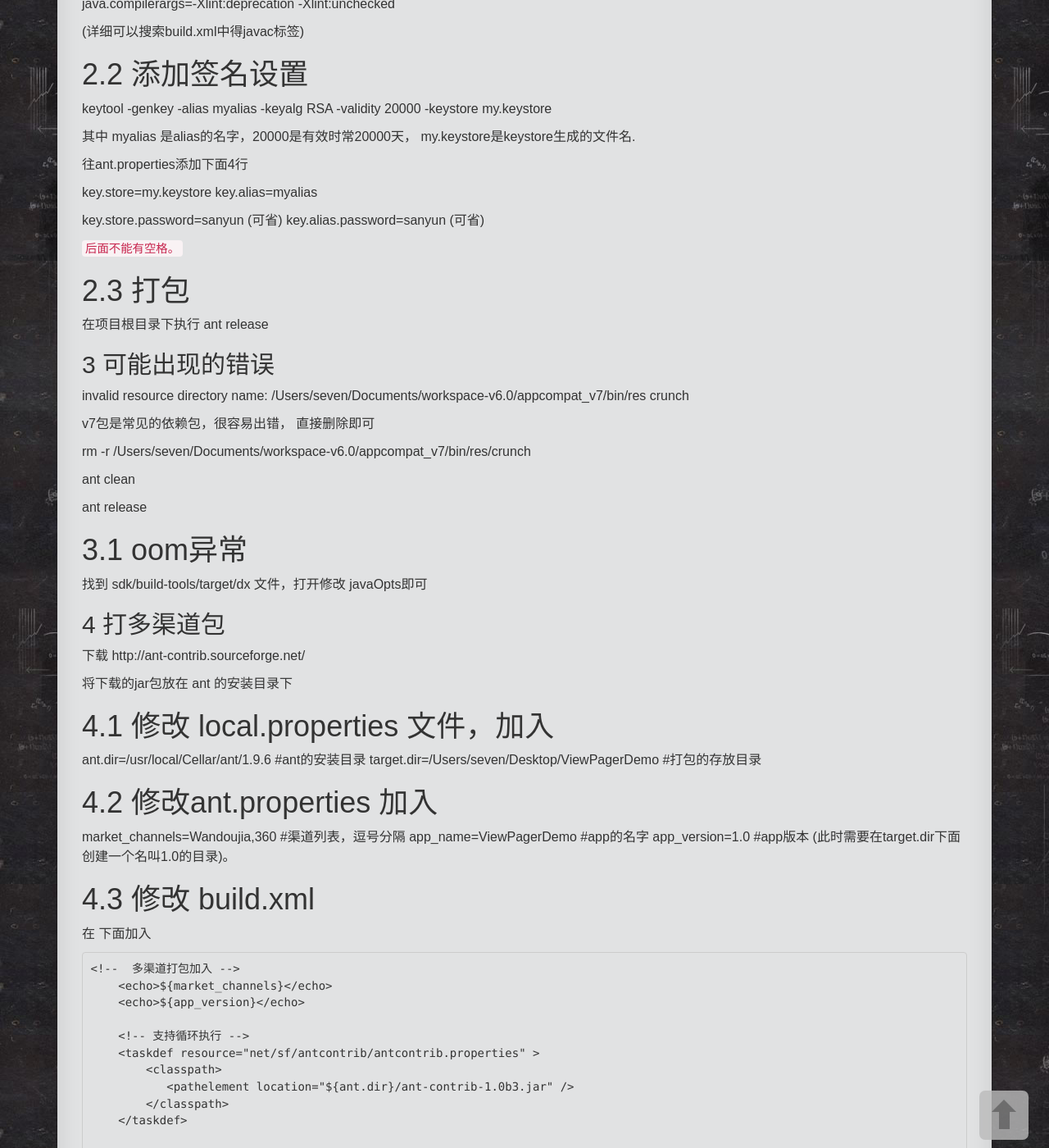
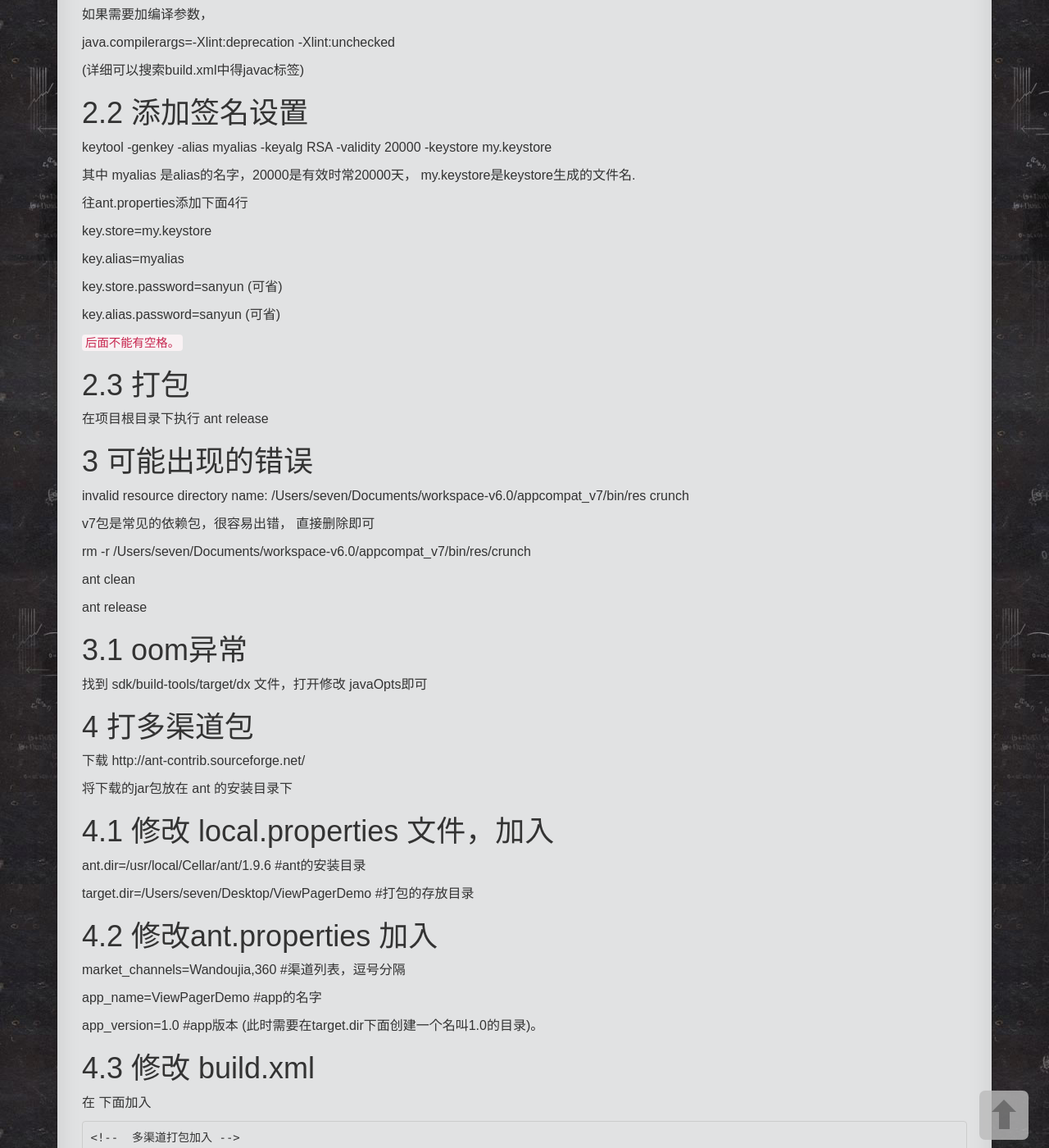
Before and after one commit to shiwen500/shiwen500.github.io, a Jekyll site: the page built from _posts/2015-10-22-ant.md, in a window 1280 px wide and 1400 px high, scrolled down 1034 px. Shown: the whole window at 82% size. Built offline with Jekyll 4.4.1, drawn with Linux system fonts in a browser that asks for light colours; nearby versions of some CDN libraries; comment, search, counter and statistics services are not loaded; a style sheet for code colours, icons or effects is not loaded; some of the changed text lies outside the part shown.

Commit message:
no message

```diff
--- a/_posts/2015-10-22-ant.md
+++ b/_posts/2015-10-22-ant.md
@@ -6,7 +6,7 @@ categories: Android
 excerpt: ant
 ---
 
-## 1
+# 1
 
 # 1.1 对项目执行
 
@@ -30,7 +30,7 @@ android update project -n name -t android-23 -p . --subprojects
 
 name 是项目名字
 
-## 2
+# 2
 
 上面的步骤导致项目生成2个文件， local.properties和build.xml， 每个依赖的项目也会生成这2个文件。
 
@@ -43,6 +43,7 @@ name 是项目名字
 如果需要修改编译使用到版本为java7，
 
 java.source=7
+
 java.target=7
 
 如果需要加编译参数，
@@ -60,9 +61,11 @@ keytool -genkey -alias myalias -keyalg RSA -validity 20000 -keystore my.keystore
 往ant.properties添加下面4行
 
 key.store=my.keystore
+
 key.alias=myalias
 
 key.store.password=sanyun  (可省)
+
 key.alias.password=sanyun  (可省)
 
 `后面不能有空格。`
@@ -71,7 +74,7 @@ key.alias.password=sanyun  (可省)
 
 在项目根目录下执行 ant release
 
-## 3 可能出现的错误
+# 3 可能出现的错误
 
 invalid resource directory name: /Users/seven/Documents/workspace-v6.0/appcompat_v7/bin/res crunch
 
@@ -87,7 +90,7 @@ ant release
 
 找到 sdk/build-tools/target/dx 文件，打开修改 javaOpts即可
 
-## 4 打多渠道包
+# 4 打多渠道包
 
 下载 http://ant-contrib.sourceforge.net/
 
@@ -96,12 +99,15 @@ ant release
 # 4.1 修改 local.properties 文件，加入
 
 ant.dir=/usr/local/Cellar/ant/1.9.6 #ant的安装目录
+
 target.dir=/Users/seven/Desktop/ViewPagerDemo #打包的存放目录
 
 # 4.2 修改ant.properties 加入
 
 market_channels=Wandoujia,360  #渠道列表，逗号分隔
+
 app_name=ViewPagerDemo  #app的名字
+
 app_version=1.0   #app版本 (此时需要在target.dir下面创建一个名叫1.0的目录)。
 
 # 4.3 修改 build.xml
@@ -143,7 +149,7 @@ app_version=1.0   #app版本 (此时需要在target.dir下面创建一个名叫1
 	    <antcall target="release" />
 
     </target>
-    <!-- 多渠道打包结束 -->
+     <!-- 多渠道打包结束 -->
 
 {% endhighlight %}
 
```
